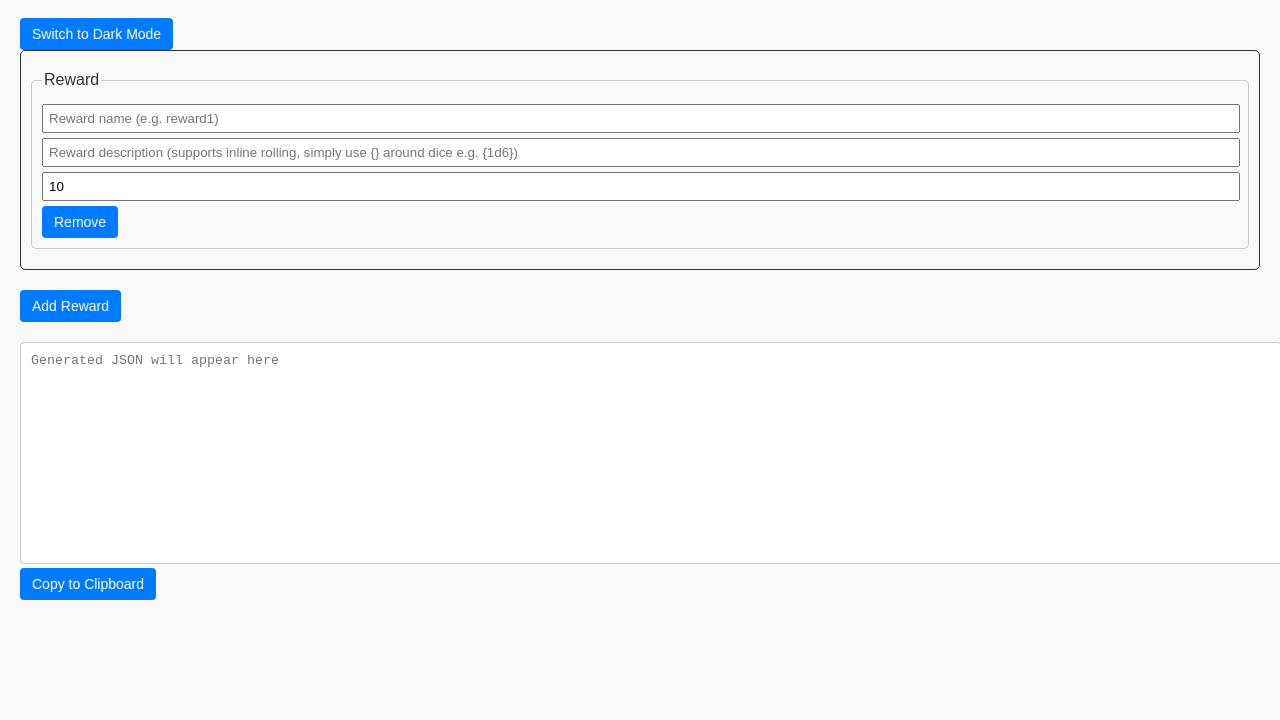
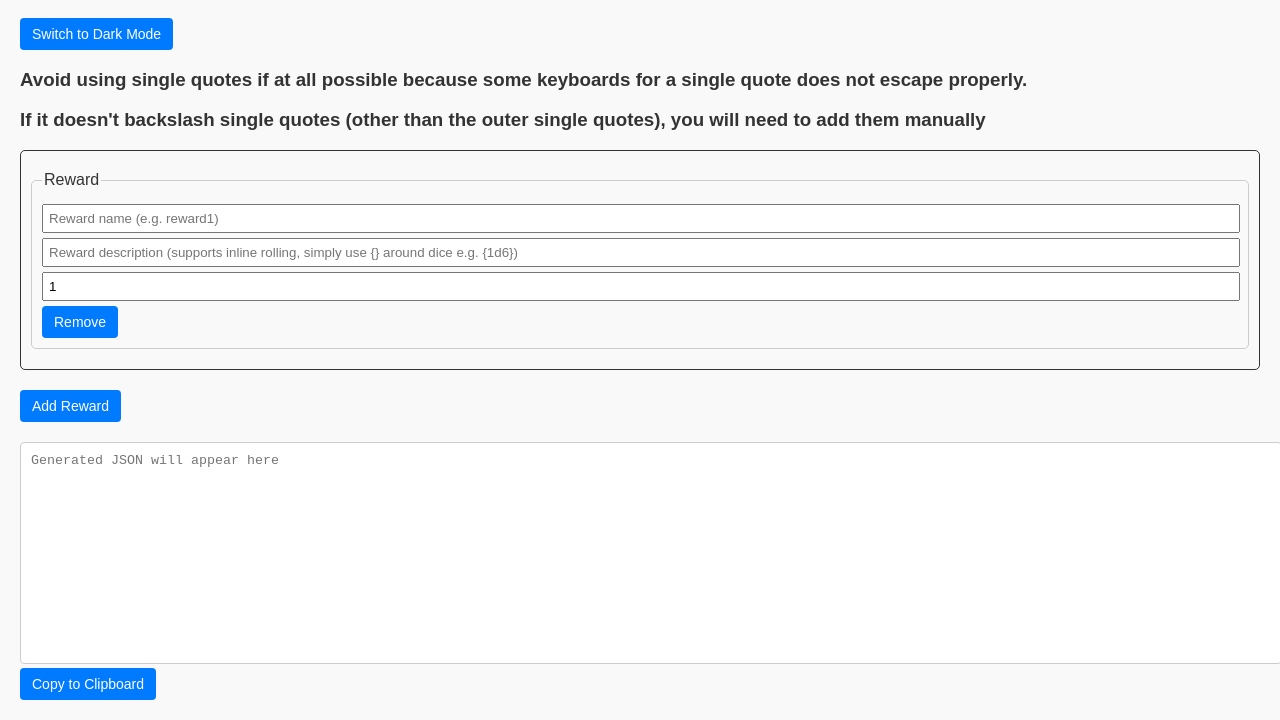
Before and after one commit to Shadow-Draconic-Development/Avrae-Auto-Lotto, a plain HTML site: page index.html in a window 1280 px wide. Shown: the part 157-877 px from the top of the page. Before the commit the page ends 800 px from the top, so only its background shows below. Drawn offline with Linux system fonts and the light colour scheme; files that its build step writes are made by us from their sources.

Commit message:
Fixed single quote backslashing (hopefully) Added single quote warning Edited weight settings

```diff
--- a/Data/website/scripts.js
+++ b/Data/website/scripts.js
@@ -13,7 +13,7 @@ function createRewardElement() {
       <legend>Reward</legend>
       <input type="text" class="reward-name" placeholder="Reward name (e.g. reward1)">
       <input type="text" class="reward-text" placeholder="Reward description (supports inline rolling, simply use {} around dice e.g. {1d6})">
-      <input type="number" class="reward-weight" placeholder="Weight (0 if you are wanting to remove the reward)" min="0" value="10">
+      <input type="number" class="reward-weight" placeholder="Weight (0 if you are wanting to remove the reward)" min="1" value="1">
       <button class="remove-reward">Remove</button>
     </fieldset>
   `;
@@ -49,7 +49,7 @@ function updateJSON() {
     }
   });
 
-  const jsonString = JSON.stringify(output, null).replace(/'/g, "´"); // Use regex for compatibility
+  const jsonString = JSON.stringify(output, null).replace(/'/g, "\\'").replace(/‘/g, "\\'").replace(/’/g, "\\'").replace(/‛/g, "\\'");; // Use regex for compatibility
   jsonOutput.value = `'${jsonString}'`;
 }
 
--- a/index.html
+++ b/index.html
@@ -20,7 +20,8 @@
   </nav>
 
   <button id="toggleTheme">Toggle Dark Mode</button>
-
+  <h3>Avoid using single quotes if at all possible because some keyboards for a single quote does not escape properly.</h3>
+  <h3>If it doesn't backslash single quotes (other than the outer single quotes), you will need to add them manually</h3>
   <main>
     <section id="rewardsContainer"></section>
     <button id="addReward">Add Reward</button>
```
